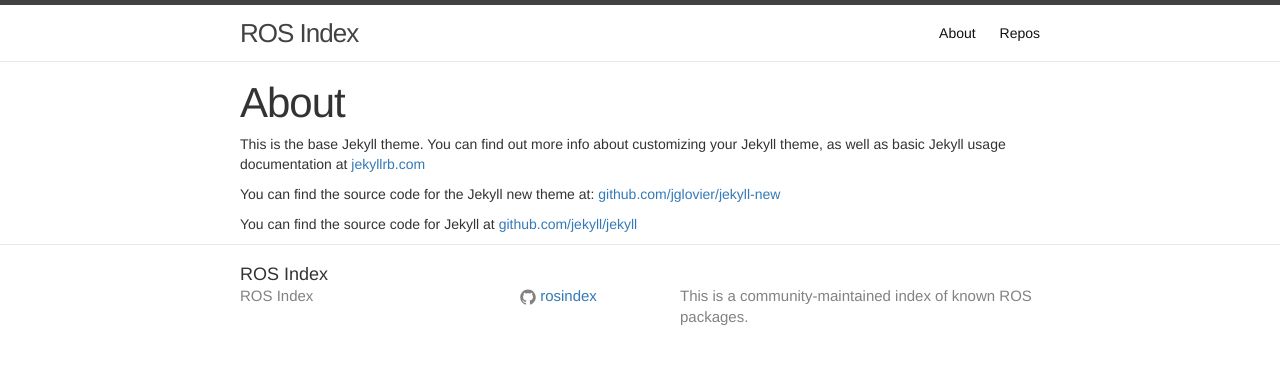
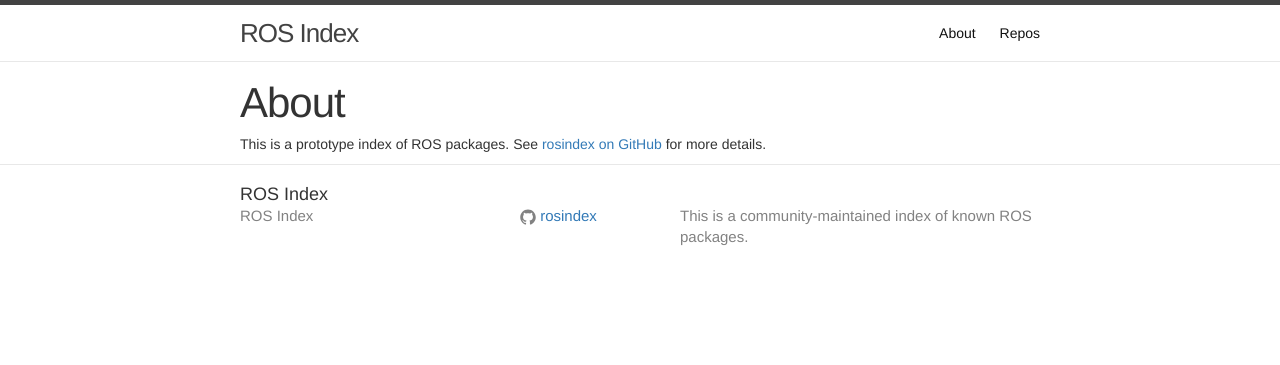
Before and after one commit to rosindex/rosindex, a Jekyll site: the page built from about.md, in a window 1280 px wide. Shown: the top 365 px of the page. Built offline with Jekyll 4.4.1, drawn with Linux system fonts in a browser that asks for light colours; nearby versions of some CDN libraries; library files that are not in the unit come from our copies.

Commit message:
adding repo list page, about section

```diff
--- a/about.md
+++ b/about.md
@@ -4,8 +4,5 @@
 permalink: /about/
 ---
 
-This is the base Jekyll theme. You can find out more info about customizing your Jekyll theme, as well as basic Jekyll usage documentation at [jekyllrb.com](http://jekyllrb.com/)
-
-You can find the source code for the Jekyll new theme at: [github.com/jglovier/jekyll-new](https://github.com/jglovier/jekyll-new)
-
-You can find the source code for Jekyll at [github.com/jekyll/jekyll](https://github.com/jekyll/jekyll)
+This is a prototype index of ROS packages. See [rosindex on
+GitHub](https://github.com/rosindex/rosindex.github.io) for more details.
```
Also changed, not shown: _layouts/repos.html (+12 -6 lines), _repos/xdot.md (+1 -1 lines), repos.md (+1 -1 lines).
